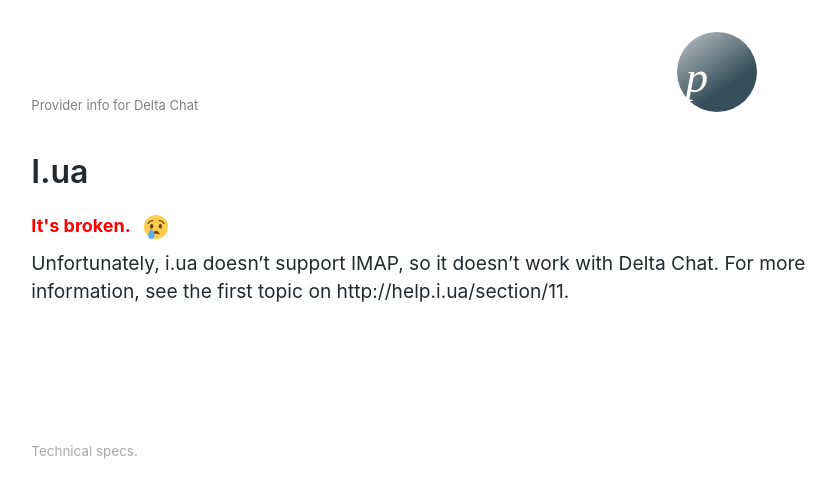
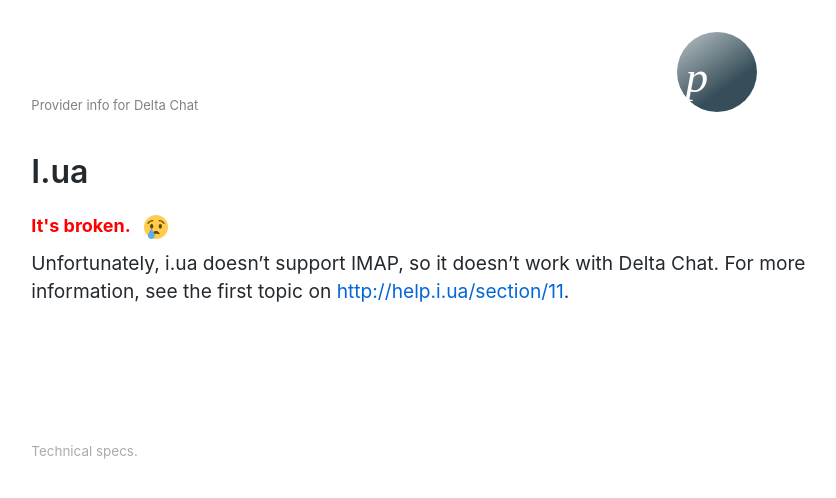
Before and after one commit to deltachat/provider-db, a Jekyll site: the page built from _providers/i.ua.md, in a window 1280 px wide. Shown: the top 498 px of the page, without its empty margins (214-1050 px from the left). Built offline with Jekyll 4.4.1, drawn with Linux system fonts in a browser that asks for light colours; some of the changed lines change nothing that is shown.

Commit message:
added link tag to markdown

```diff
--- a/_providers/i.ua.md
+++ b/_providers/i.ua.md
@@ -9,4 +9,4 @@
 ---
 
 Unfortunately, i.ua doesn't support IMAP, so it doesn't work with Delta Chat.
-For more information, see the first topic on http://help.i.ua/section/11.
+For more information, see the first topic on [http://help.i.ua/section/11](http://help.i.ua/section/11).
```
